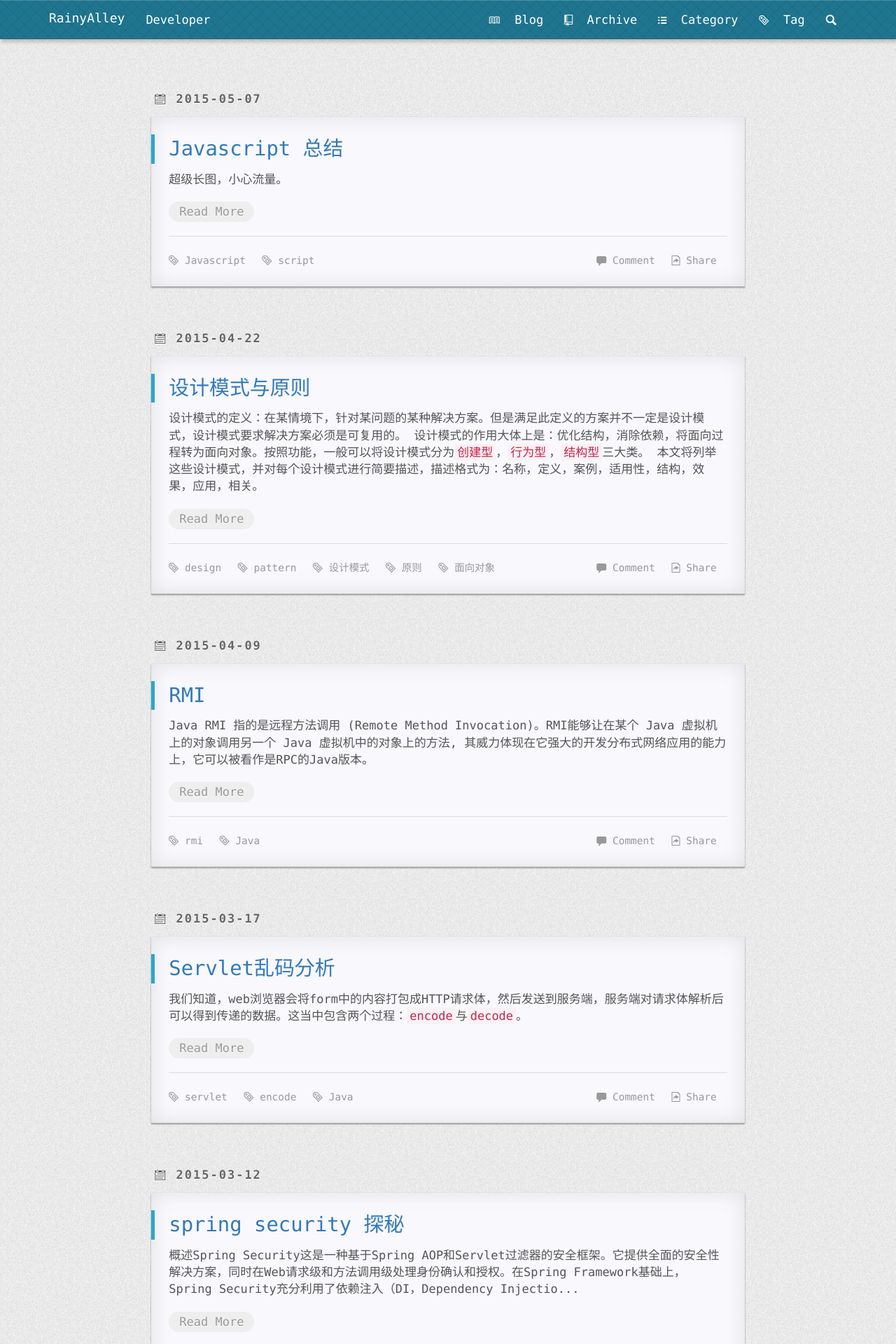
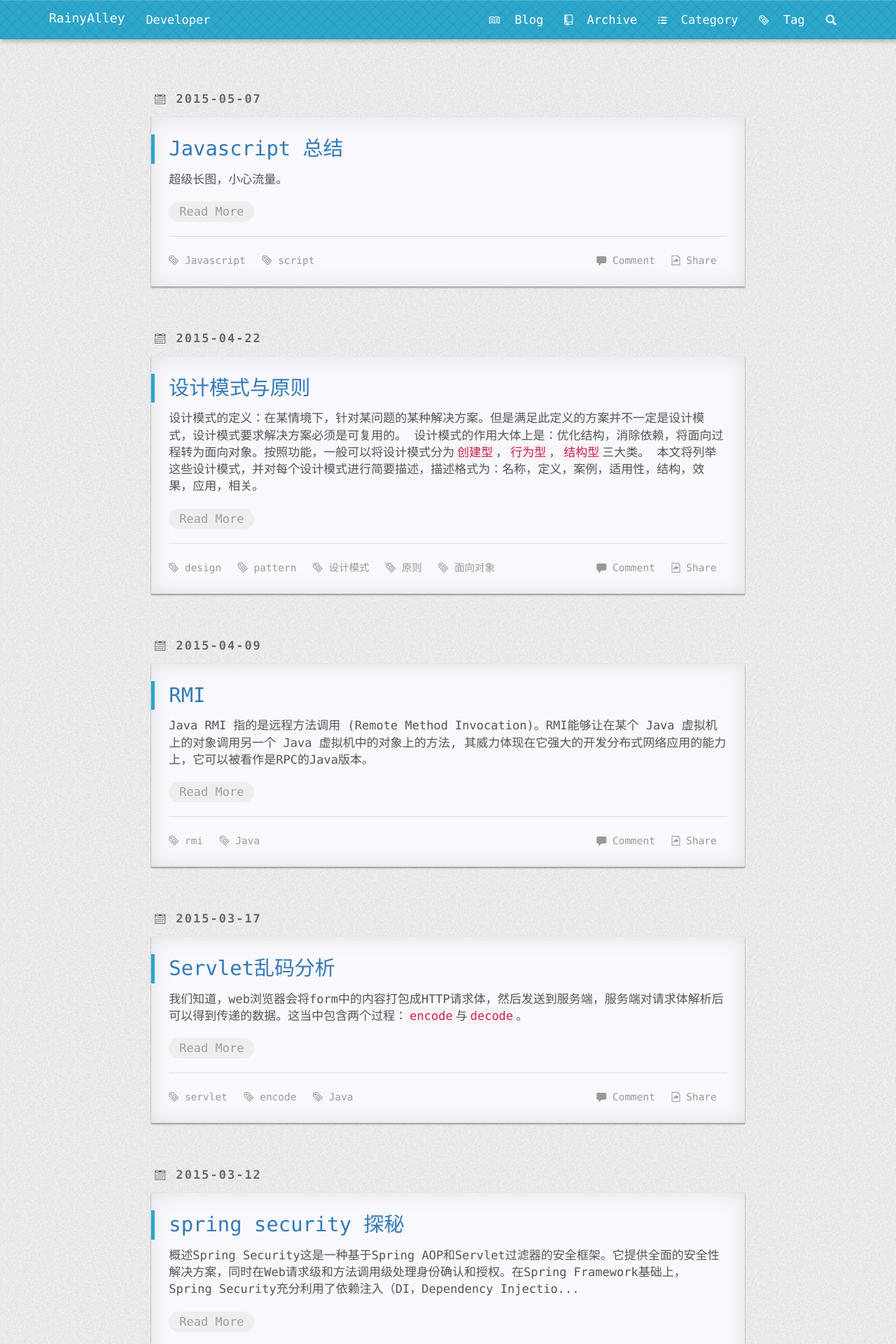
Before and after one commit to bit-ranger/blog, a Jekyll site: the page built from index.html, in a window 1280 px wide. Shown: the top 1920 px of the page at 70% size. Built offline with Jekyll 4.4.1, drawn with Linux system fonts in a browser that asks for light colours; nearby versions of some CDN libraries; Markdown is read by kramdown in place of the engine named in the settings; the list of posts is cut into pages by our own code; comment, search, counter and statistics services are not loaded.

Commit message:
隐藏banner

```diff
--- a/static/css/style.css
+++ b/static/css/style.css
@@ -13,7 +13,7 @@
 }
 
 .navbar-tiffany{
-    background-color: #1F758F;
+    background-color: #2ca6cb;
     border-top: 1px solid rgba(255,255,255,0.2);
     border-bottom: 1px solid rgba(0,0,0,0.1);
     box-shadow: 2px 4px 5px rgba(3,3,3,0.2);
@@ -44,7 +44,7 @@
 .navbar-tiffany .nav>li>a:hover,
 .navbar-tiffany .nav>li>a:focus,
 .navbar-tiffany .nav>li.active>a {
-    background: rgba(0, 0, 0, 0.4);
+    background: rgba(0, 0, 0, 0.2);
     color: #fff;
 }
 .navbar-tiffany .navbar-toggle{
@@ -239,6 +239,7 @@
     padding-top: 15px;
     padding-bottom: 15px;
     background-color: #2ca6cb;
+    display: none;
 }
 
 .banner h1{
```
